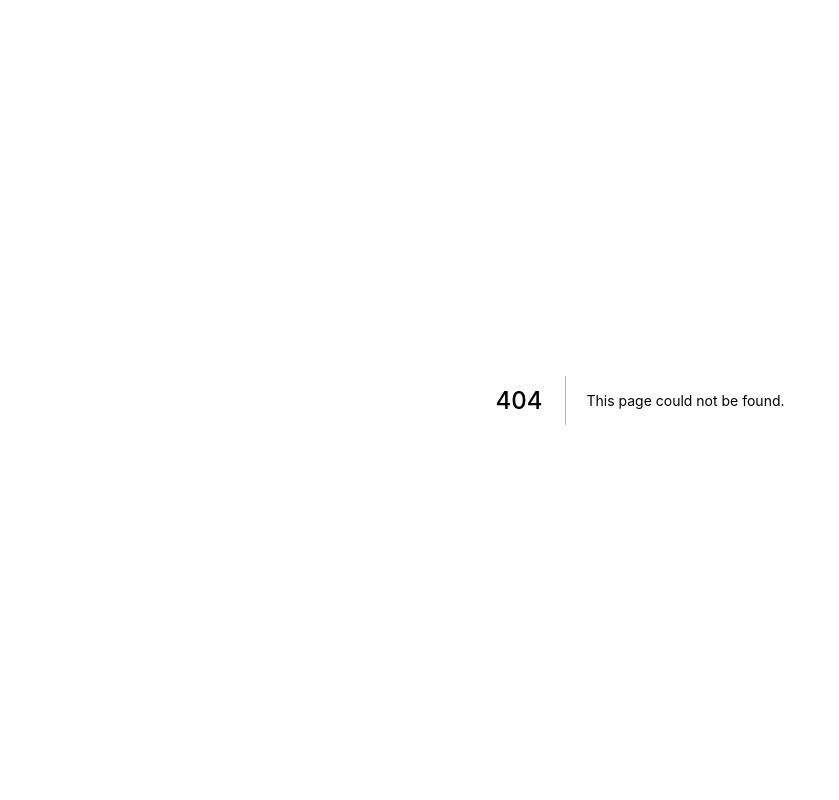
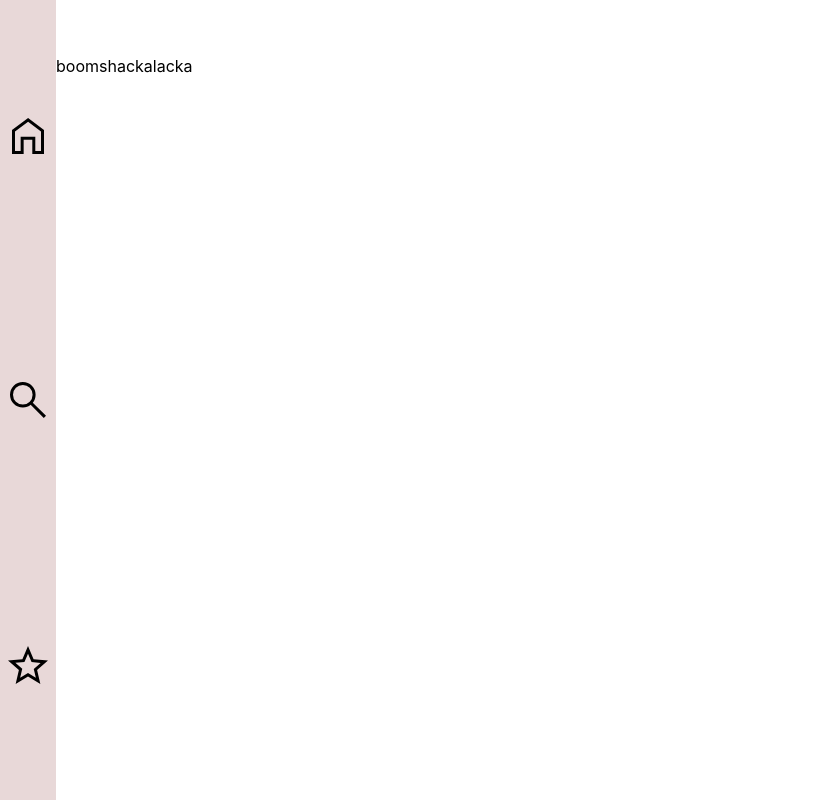
Before and after one commit to Orloaft/Blogger, a Next.js app: page /posts/1 in a window 1280 px wide. Before the commit this address had no page. Shown: the whole page, without its empty margins (0-839 px from the left). Built offline with nearby package versions, Linux system fonts and the light colour scheme.

Commit message:
add route for getting individual post

```diff
--- /dev/null
+++ b/components/ContentView.tsx
@@ -0,0 +1,14 @@
+import styled from "styled-components";
+const ContentWrap = styled.section`
+  margin-top: 3.5rem;
+  display: flex;
+  flex-direction: column;
+  justify-content: center;
+  @media (min-width: 48rem) {
+    padding-left: 3.5rem;
+  }
+`;
+const ContentView = (props) => {
+  return <ContentWrap>boomshackalacka</ContentWrap>;
+};
+export default ContentView;
--- a/components/NavBar.tsx
+++ b/components/NavBar.tsx
@@ -1,3 +1,4 @@
+import Link from "next/link";
 import styled from "styled-components";
 const Icon = styled.svg`
   &:hover {
@@ -23,9 +24,12 @@ const Nav = styled.nav`
 export const NavBar = () => {
   return (
     <Nav>
-      <Icon xmlns="http://www.w3.org/2000/svg" height="48" width="48">
-        <path d="M8 42V18L24.1 6 40 18v24H28.3V27.75h-8.65V42Zm3-3h5.65V24.75H31.3V39H37V19.5L24.1 9.75 11 19.5Zm13-14.65Z" />
-      </Icon>
+      {" "}
+      <Link href="/">
+        <Icon xmlns="http://www.w3.org/2000/svg" height="48" width="48">
+          <path d="M8 42V18L24.1 6 40 18v24H28.3V27.75h-8.65V42Zm3-3h5.65V24.75H31.3V39H37V19.5L24.1 9.75 11 19.5Zm13-14.65Z" />
+        </Icon>
+      </Link>
       <Icon xmlns="http://www.w3.org/2000/svg" height="48" width="48">
         <path d="M39.8 41.95 26.65 28.8q-1.5 1.3-3.5 2.025-2 .725-4.25.725-5.4 0-9.15-3.75T6 18.75q0-5.3 3.75-9.05 3.75-3.75 9.1-3.75 5.3 0 9.025 3.75 3.725 3.75 3.725 9.05 0 2.15-.7 4.15-.7 2-2.1 3.75L42 39.75Zm-20.95-13.4q4.05 0 6.9-2.875Q28.6 22.8 28.6 18.75t-2.85-6.925Q22.9 8.95 18.85 8.95q-4.1 0-6.975 2.875T9 18.75q0 4.05 2.875 6.925t6.975 2.875Z" />
       </Icon>
--- a/components/PostFeedView.tsx
+++ b/components/PostFeedView.tsx
@@ -5,10 +5,13 @@ interface PostFeedViewProps {
   posts: any[] | null;
 }
 const Feed = styled.section`
-  margin-top: 5rem;
+  margin-top: 3.5rem;
   display: flex;
   flex-direction: column;
   justify-content: center;
+  @media (min-width: 48rem) {
+    padding-left: 3.5rem;
+  }
 `;
 export const PostFeedView = (props: PostFeedViewProps) => {
   return (
--- a/package.json
+++ b/package.json
@@ -3,7 +3,7 @@
   "version": "0.1.0",
   "private": true,
   "scripts": {
-    "dev": "ts-node main-server.ts",
+    "dev": "next dev",
     "build": "next build",
     "start": "next start",
     "lint": "next lint"
--- /dev/null
+++ b/pages/api/[postId].ts
@@ -0,0 +1,4 @@
+export default function handler(req, res) {
+  console.log(req);
+  res.status(200).json();
+}
--- /dev/null
+++ b/pages/posts/[postId].tsx
@@ -0,0 +1,26 @@
+import axios from "axios";
+import { useRouter } from "next/router";
+import { useEffect, useState } from "react";
+import ContentView from "../../components/ContentView";
+import { NavBar } from "../../components/NavBar";
+import styles from "../../styles/Home.module.css";
+const ContentController = () => {
+  const [content, setContent] = useState(null);
+  const router = useRouter();
+  const { postId } = router.query;
+  useEffect(() => {
+    axios
+      .get(`http://localhost:3000/api/${postId}`)
+      .then((result) => {
+        setContent(result.data);
+      })
+      .catch((err) => console.log(err));
+  }, []);
+  return (
+    <div className={styles.container}>
+      <NavBar />
+      <ContentView data={content} />
+    </div>
+  );
+};
+export default ContentController;
--- a/utils/apiUtils.ts
+++ b/utils/apiUtils.ts
@@ -1 +1 @@
-export const apiCall = `http://localhost:3000/api/hello`;
+export const apiCall = `http://localhost:3000/api/posts`;
```
Also changed, not shown: components/Post.tsx (+9 -2 lines), tsconfig.json (added, +30 -0 lines), pages/_app.tsx (renamed from pages/_app.js), pages/api/posts.ts (renamed from pages/api/hello.js), pages/index.tsx (renamed from pages/index.js).
